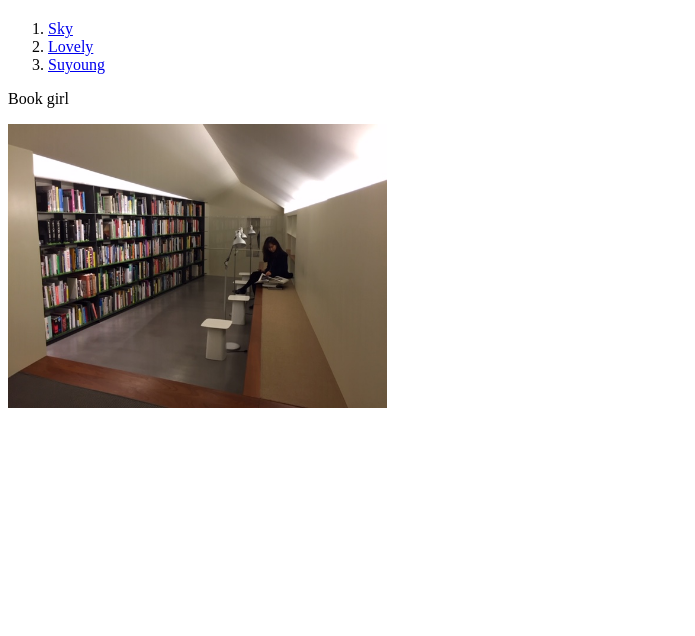
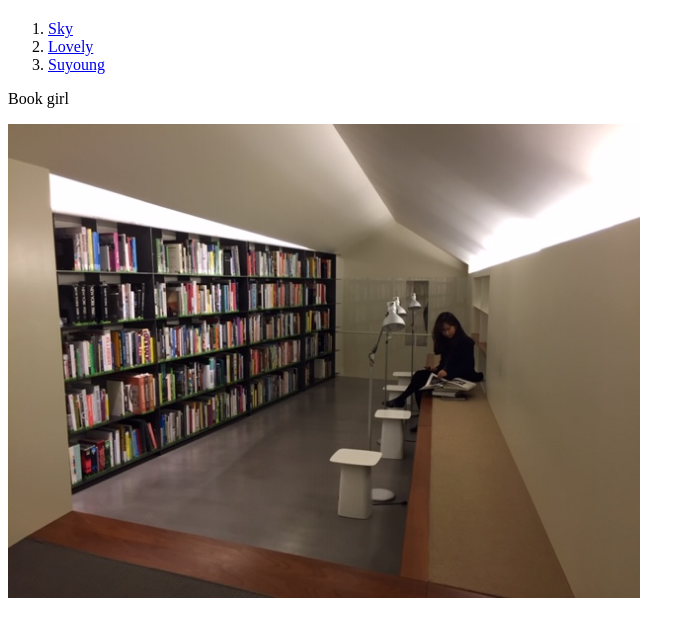
Before and after one commit to maaz37/Inwoo, a plain HTML site: page 3.html in a window 1280 px wide. Shown: the part 60-696 px from the top of the page, without its empty margins (0-695 px from the left). Drawn offline with Linux system fonts and the light colour scheme.

Commit message:
Update 3.html

```diff
--- a/3.html
+++ b/3.html
@@ -15,7 +15,7 @@
   Book girl
 </p>
 <p>
-  <img src="IMG_1623.JPG"width="30%">
+  <img src="IMG_1623.JPG"width="50%">
 </p>
 </body>
 </html>
```
